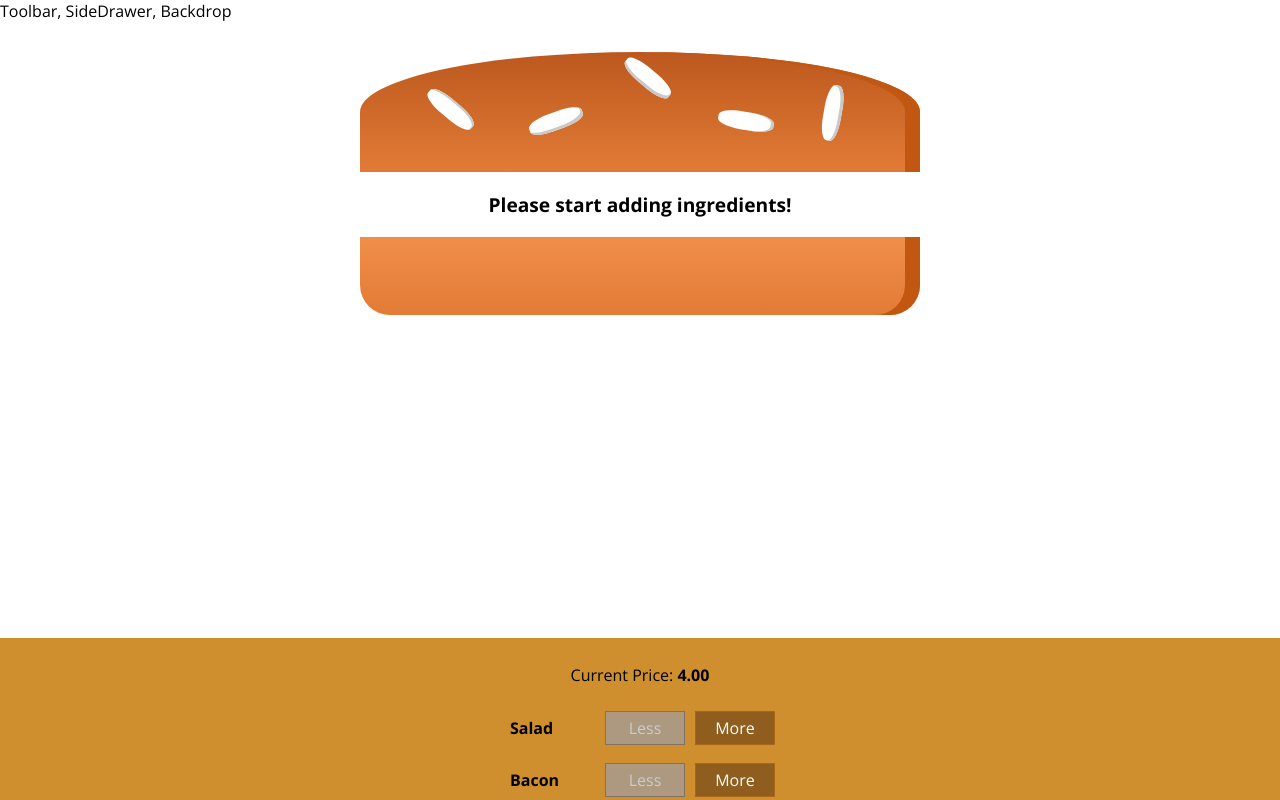
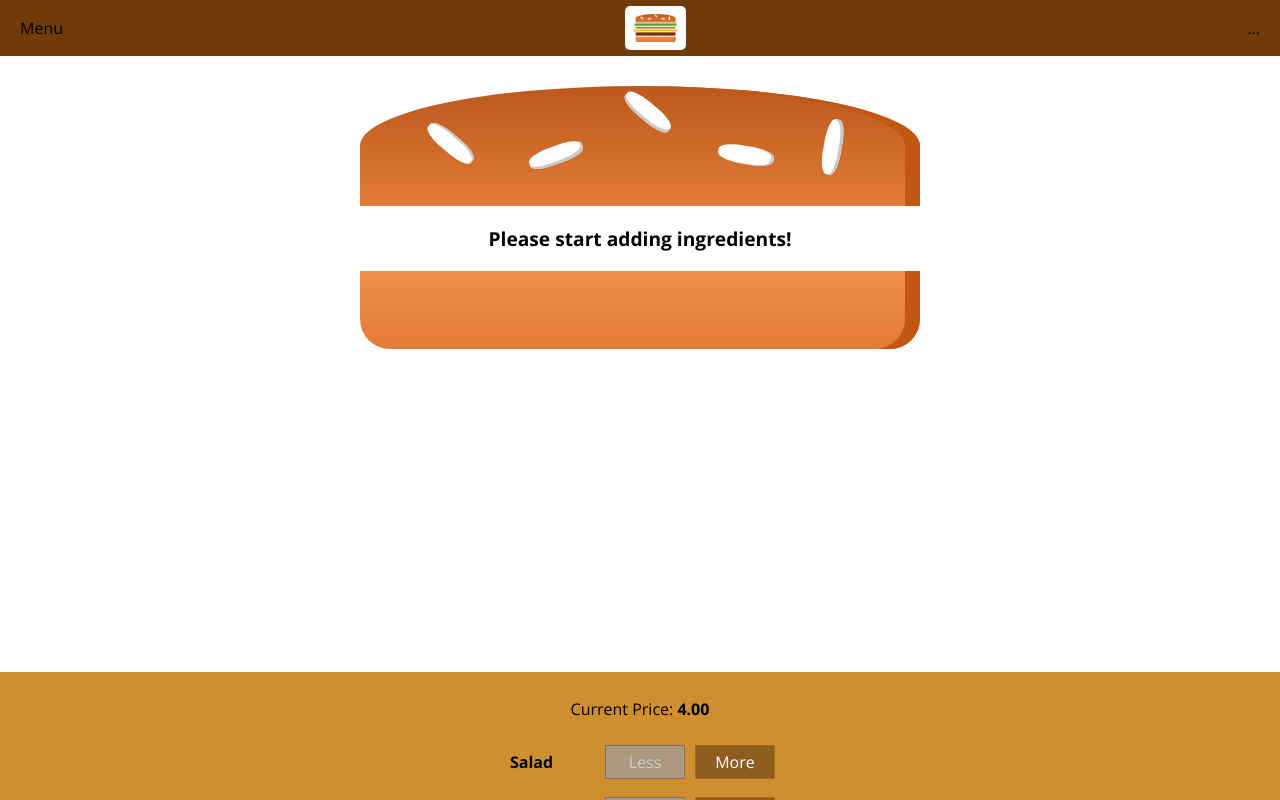
Before and after one commit to LukaszBigos/burger-builder, a React app: page / in a window 1280 px wide. Shown: the top 800 px of the page. Built offline with nearby package versions, Linux system fonts and the light colour scheme.

Commit message:
Toolbar and logo components

```diff
--- a/src/components/Layout/Layout.css
+++ b/src/components/Layout/Layout.css
@@ -1,3 +1,3 @@
 .Content {
-    margin-top: 16px;
+    margin-top: 72px;
 }
--- a/src/components/Layout/Layout.js
+++ b/src/components/Layout/Layout.js
@@ -1,11 +1,14 @@
 import React from 'react';
 
 import BurgerAux from '../../hoc/BurgerAux';
+import Toolbar from '../Navigation/Toolbar/Toolbar';
+
 import classes from './Layout.css';
+
 
 const layout = ( props ) => (
     <BurgerAux>
-        <div>Toolbar, SideDrawer, Backdrop</div>
+        <Toolbar />
         <main className={classes.Content}>
             {props.children}
         </main>
--- /dev/null
+++ b/src/components/Logo/Logo.css
@@ -0,0 +1,11 @@
+.Logo {
+  box-sizing: border-box;
+  height: 80%;
+  padding: 8px;
+  background-color: #fff;
+  border-radius: 5px;
+}
+
+.Logo img {
+  height: 100%;
+}
--- /dev/null
+++ b/src/components/Logo/Logo.js
@@ -0,0 +1,14 @@
+import React from 'react';
+import BurgerLogo from '../../assets/images/burger-logo.png';
+
+import classes from './Logo.css';
+
+const logo = () => {
+  return (
+    <div className={classes.Logo}>
+    <img src={BurgerLogo} alt="My Burger"/>
+  </div>
+  )
+}
+
+export default logo;
--- /dev/null
+++ b/src/components/Navigation/Toolbar/Toolbar.css
@@ -0,0 +1,18 @@
+.Toolbar {
+  display: flex;
+  justify-content: space-between;
+  align-items: center;
+  position: fixed;
+  top: 0;
+  left: 0;
+  box-sizing: border-box;
+  z-index: 90;
+  height: 56px;
+  width: 100%;
+  padding: 0 20px;
+  background-color: #703B09;
+}
+
+.Toolbar nav {
+  /* height: 100%; */
+}
--- /dev/null
+++ b/src/components/Navigation/Toolbar/Toolbar.js
@@ -0,0 +1,16 @@
+import React from 'react';
+import BurgerLogo from '../../Logo/Logo';
+
+import classes from './Toolbar.css';
+
+const toolbar = (props) => {
+  return (
+    <header className={classes.Toolbar}>
+      <div>Menu</div>
+      <BurgerLogo />
+      <nav>...</nav>
+    </header>
+  )
+}
+
+export default toolbar;
```
Also changed, not shown: src/assets/images/burger-logo.png (added).
